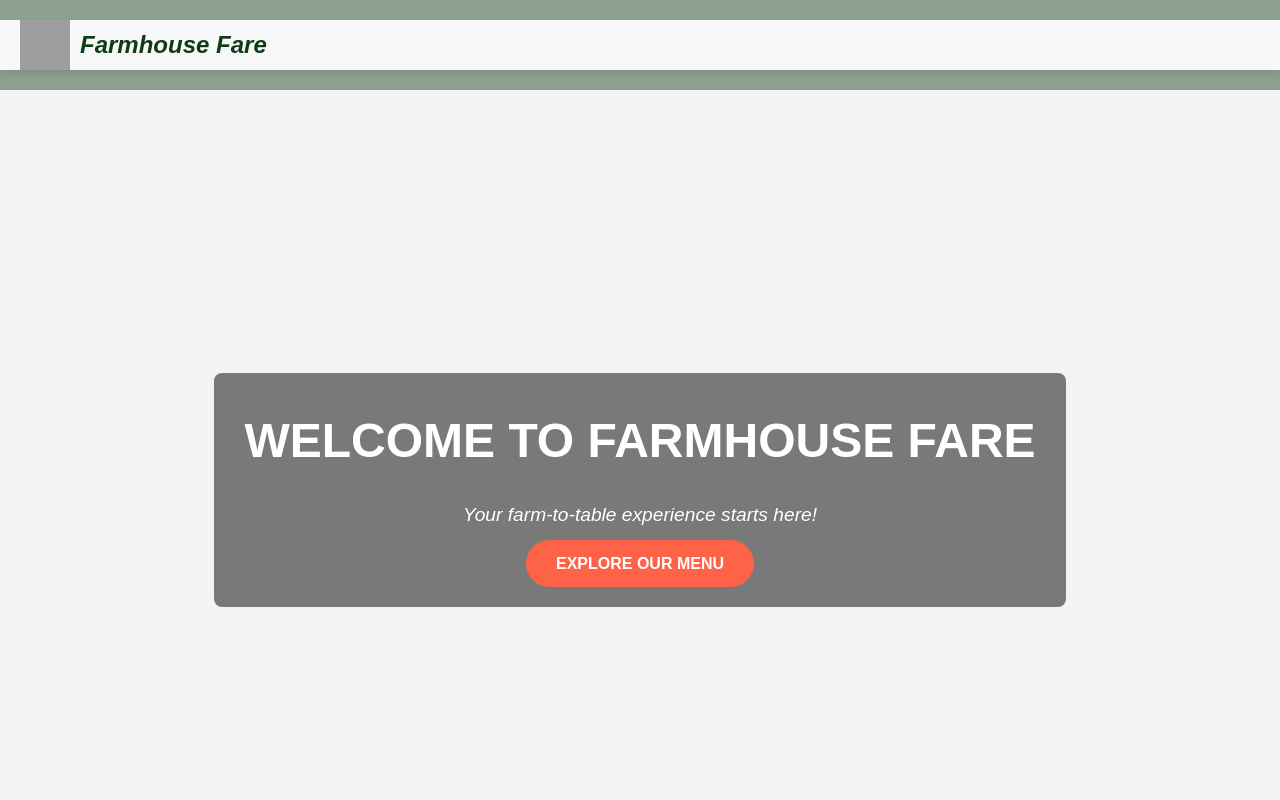
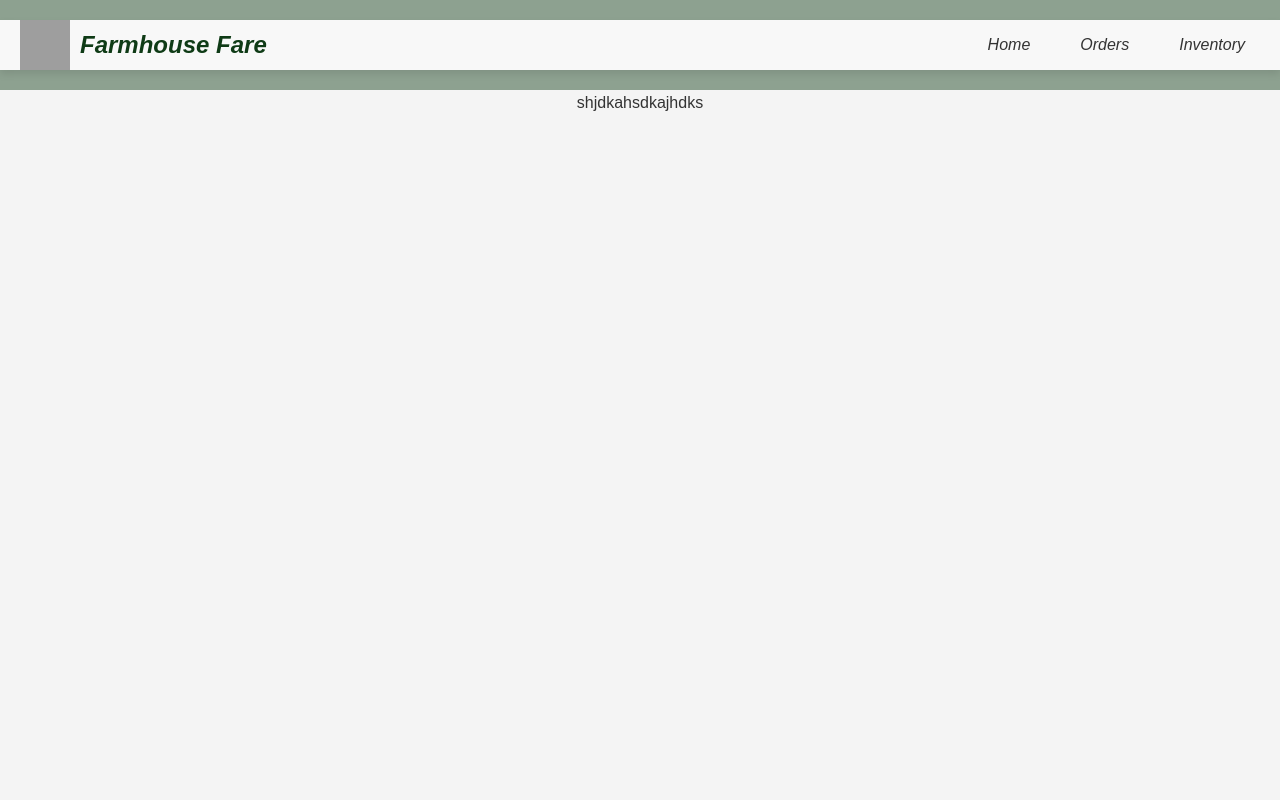
Before and after one commit to Bradwill-Van-Niekerk/wild-and-rooted, a React (Create React App) app: page /Inventory in a window 1280 px wide. Shown: the top 800 px of the page. Built offline with nearby package versions, Linux system fonts and the light colour scheme; grey boxes are pictures that could not be loaded.

Commit message:
fixed navbar and links

```diff
--- a/src/App.js
+++ b/src/App.js
@@ -6,12 +6,8 @@ import Home from './Components/Home';
 // import Logo from './Pages/media/logo.jpeg';
 
 
-// import Orders from './Pages-Staff/Orders.js';
-// import Inventory from './Pages-Staff/Inventory.js'
-
+import Orders from './Pages-Staff/Orders.js';
 import Inventory from './Pages-Staff/Inventory.js'
-
-
 
 function App() {
   return (
@@ -20,14 +16,12 @@ function App() {
       {/* <Inventory /> */}
       {/* <Orders/> */}
       <BrowserRouter>
-      <Navbar />
-      <Home/>
-      <Routes>
-        <Route path='/inventory' element={Inventory} />
-      {/* //   <Route path='/' element={} />
-      // <Route path='' element={} />
-      // <Route path='' element={} />
-      // <Route path='' element={} />
+        <Navbar />
+          <Routes>
+            <Route path='/' element={<Home/>} />
+            <Route path='/Inventory' element={<Inventory/>} />
+            <Route path='/Orders' element={<Orders/>} />
+      {/*// <Route path='' element={} />
       // <Route path='' element={} />
       // <Route path='' element={} />
       // <Route path='' element={} />
@@ -39,7 +33,8 @@ function App() {
       // <Route path='' element={} />
       // <Route path='' element={} />
       // <Route path='' element={} /> */}
-      </Routes>
+          </Routes>
+        {/* <Footer/> */}
       </BrowserRouter>
     </div>
   );
--- a/src/Components/Navbar.js
+++ b/src/Components/Navbar.js
@@ -1,5 +1,5 @@
 import React from 'react';
-// import { Link } from 'react-router-dom';
+import { Link } from 'react-router-dom';
 
 const Navbar = () => {
     // if (user == null){
@@ -20,8 +20,10 @@ const Navbar = () => {
                     <li><Link to='/sign-up' style={styles.link}>Sign-up</Link></li>
                     <li><Link to='/sell' style={styles.link}>Sell</Link></li>
                     <li><Link to='/buy' style={styles.link}>Buy</Link></li>
-                    <li><Link to='/cart' style={styles.link}>Cart</Link></li>
-                    <li><Link to = '/inventory' style={styles.link}>inventory</Link></li> */}
+                    <li><Link to='/cart' style={styles.link}>Cart</Link></li>*/}
+                    <li><Link to ="/" style={styles.link}>Home</Link></li>
+                    <li><Link to ="/Orders" style={styles.link}>Orders</Link></li>
+                    <li><Link to ="/Inventory" style={styles.link}>Inventory</Link></li>
                 </ul>
             </nav>
         </header>
--- a/src/Pages-Staff/Inventory.js
+++ b/src/Pages-Staff/Inventory.js
@@ -1,4 +1,4 @@
-
+import "../Pages-Staff-CSS/Inventory.css"
 
 function SideBar(){
 
```
Also changed, not shown: src/Pages-Staff-CSS/Inventory.css (added).
